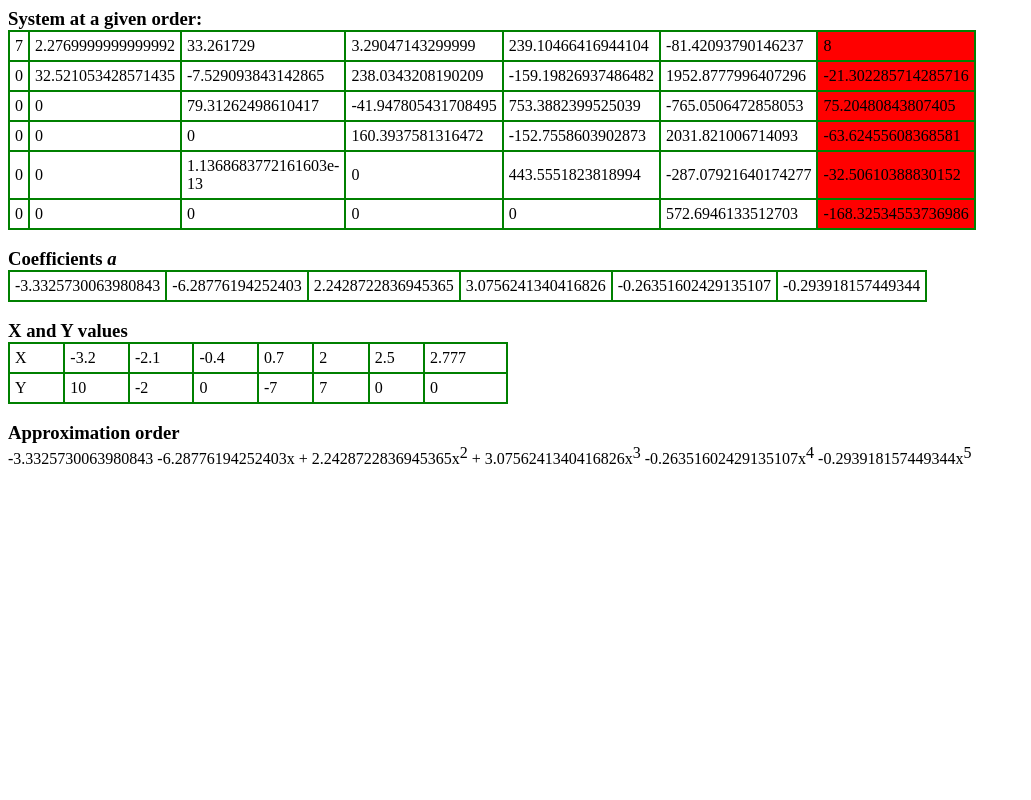
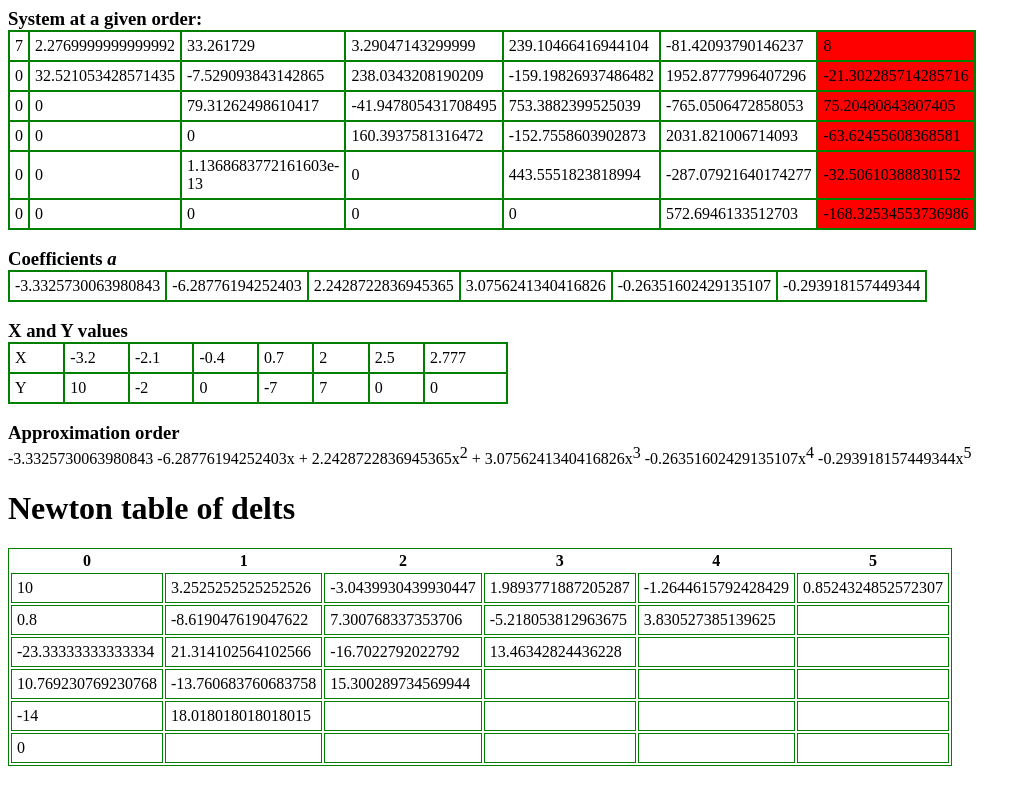
Before and after one commit to skibish/numerical-methods_lr2, a plain HTML site: page index.html in a window 1280 px wide. Shown: the whole page, without its empty margins (0-1031 px from the left). Drawn offline with Linux system fonts and the light colour scheme.

Commit message:
Add printDelts function and show delts table

```diff
--- a/index.html
+++ b/index.html
@@ -7,7 +7,8 @@
 </head>
 
 <body>
-	<div id="result"></div>
+    <div id="result"></div>
+    <div id="newton"></div>
     <div class="canvas"></div>
 
     <script src="least-squares.js" type="text/javascript"></script>
--- a/newton.js
+++ b/newton.js
@@ -72,3 +72,24 @@ function generateForNewton() {
 
   return values;
 }
+
+function printDelts() {
+  var html = '<h1>Newton table of delts</h1>';
+  var tWidth = delt.length;
+  html += '<table><thead><tr>';
+  for (var i = 0; i < tWidth; i++) {
+    html += '<th>'+i+'</th>';
+  }
+  html += '</tr></thead>';
+  for(var j = 0; j < tWidth; j++) {
+    html += '<tr>';
+    for(var i = 0; i < tWidth; i++) {
+      html += '<td>'+(delt[i][j] === undefined ? '' : delt[i][j])+'</td>';
+    }
+    html += '</tr>';
+  }
+  html += '</table>';
+  document.getElementById('newton').innerHTML = html;
+}
+
+printDelts();
```
